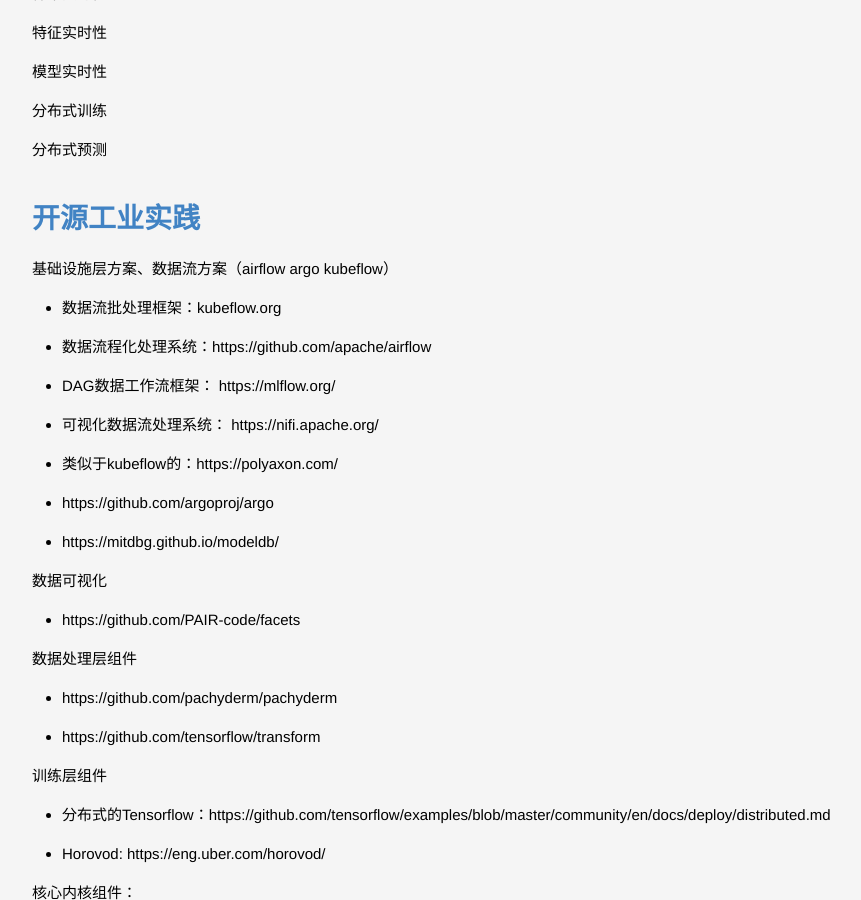
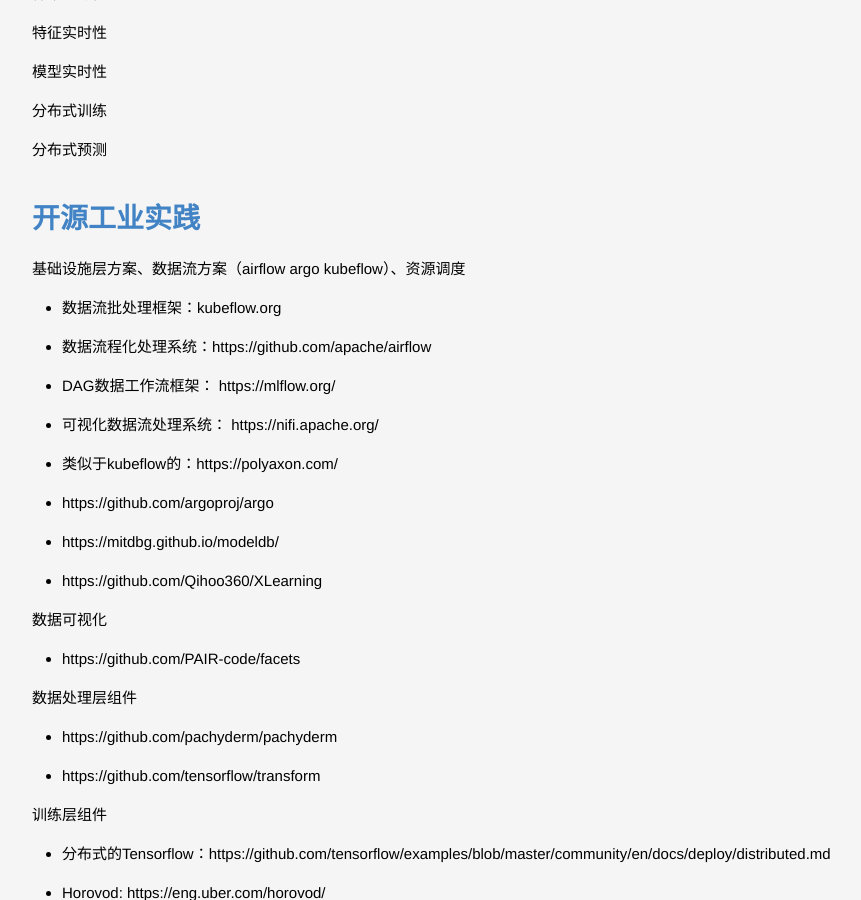
Before and after one commit to lucky521/blog, a Jekyll site: the page built from _posts/ml/2019-05-21-ML-System.markdown, in a window 1280 px wide and 900 px high, scrolled down 3568 px. Shown: the whole window, without its empty margins (208-1069 px from the left). Built offline with Jekyll 4.4.1, drawn with Linux system fonts in a browser that asks for light colours.

Commit message:
update blog

````diff
--- a/_posts/language/2018-07-21-big-data-language.markdown
+++ b/_posts/language/2018-07-21-big-data-language.markdown
@@ -23,6 +23,8 @@
 (2) 调用SerDe的Deserializer，将一行(Row)，切分为各个字段。
 
 当HIVE执行INSERT操作，将Row写入文件时，主要调用OutputFormat、SerDe的Seriliazer，顺序与读取相反。
+
+列式存储和压缩
 
 
 # Pig
--- a/_posts/ml/2017-06-14-deep-learning.markdown
+++ b/_posts/ml/2017-06-14-deep-learning.markdown
@@ -165,6 +165,8 @@
 A = x if x>0 else 0
 
 其中ReLu应用的最多，可见 https://www.cnblogs.com/alexanderkun/p/6918029.html
+
+Dying ReLU: Relu有一个缺陷是，当梯度值过大时,权重更新后为负数,经relu后变为0,导致后面也不再更新. 为解决这个问题，出现了Leaky Relu，当输入为负数时，返回一个大于0的小值。
 
 
 ## 模型评估 Evaluation
--- a/_posts/ml/2018-07-31-optimization-method.markdown
+++ b/_posts/ml/2018-07-31-optimization-method.markdown
@@ -80,7 +80,7 @@
 0. Mean Square Error (MSE)
 均方误差/平方损失/L2 损失
 Loss2 = (pred - actual)^2
-```
+```python
 def MSE(yHat, y):
     return np.sum((yHat - y)**2) / y.size
 ```
@@ -94,7 +94,7 @@
 
 3. 平均绝对误差(Mean Absolute Error) (MAE) /L1 损失
 Loss1 = abs(pred - actual)
-```
+```python
 def L1(yHat, y):
     return np.sum(np.absolute(yHat - y))
 ```
@@ -106,7 +106,7 @@
 
 5. Huber Loss
 Loss = delta^2 * (sqrt(1 + ((pred - actual)/delta)^2) - 1)
-```
+```python
 def Huber(yHat, y, delta=1.):
     return np.where(np.abs(y-yHat) < delta,.5*(y-yHat)**2 , delta*(np.abs(y-yHat)-0.5*delta))
 ```
--- a/_posts/ml/2019-05-21-ML-System.markdown
+++ b/_posts/ml/2019-05-21-ML-System.markdown
@@ -126,7 +126,7 @@
 
 # 开源工业实践
 
-基础设施层方案、数据流方案（airflow argo kubeflow）
+基础设施层方案、数据流方案（airflow argo kubeflow）、资源调度
 - 数据流批处理框架：kubeflow.org
 - 数据流程化处理系统：https://github.com/apache/airflow
 - DAG数据工作流框架： https://mlflow.org/
@@ -134,6 +134,7 @@
 - 类似于kubeflow的：https://polyaxon.com/
 - https://github.com/argoproj/argo
 - https://mitdbg.github.io/modeldb/
+- https://github.com/Qihoo360/XLearning
 
 数据可视化
 - https://github.com/PAIR-code/facets
--- a/_posts/tech/2020-01-15-big-data-process.markdown
+++ b/_posts/tech/2020-01-15-big-data-process.markdown
@@ -16,6 +16,8 @@
 
 HBase
 
+Pika  https://github.com/Qihoo360/pika
+
 ## Streaming
 
 flume - 把来自不同源头不同节点的大量数据发送到中心存储。
````
Also changed, not shown: _posts/framework/2020-06-01-x-db.markdown (added, +39 -0 lines).
